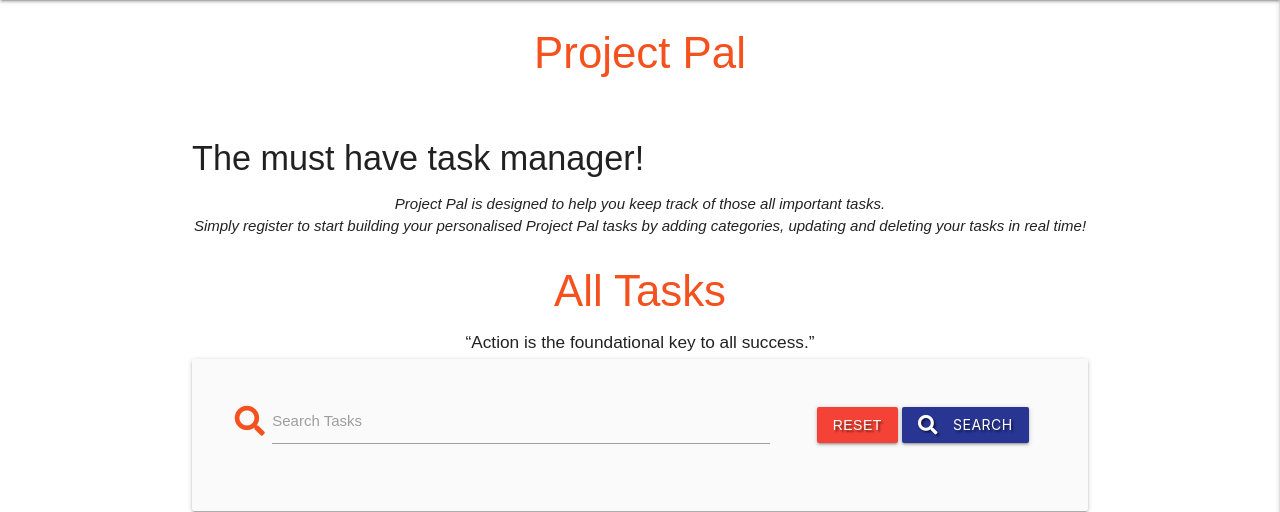
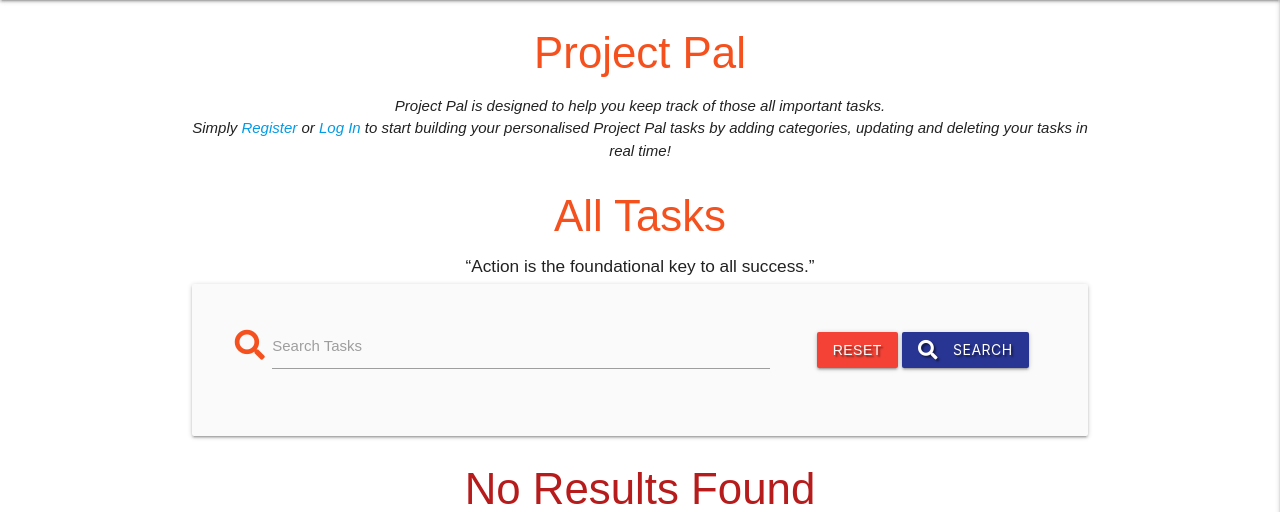
Before and after one commit to Code-Institute-Submissions/vanessacleary-project_pal_MS3_JulyResub, a Flask app: page / in a window 1280 px wide. Shown: the part 64-576 px from the top of the page. Run offline with Flask 2, Linux system fonts and the light colour scheme; data that the repository does not hold is empty; some libraries are stand-ins or nearby versions.

Commit message:
Updating homepage

```diff
--- a/templates/tasks.html
+++ b/templates/tasks.html
@@ -1,17 +1,18 @@
 {% extends "base.html" %}
 {% block content %}
 
+<div>
 <h3 class="deep-orange-text text-darken-1 center-align"> Project Pal</h3>
-<br>
-<h4>The must have task manager!</h4>
+
 
 <p class="center-align">
     <i>
         Project Pal is designed to help you keep track of those all important tasks.<br>
-        Simply register to start building your personalised Project Pal tasks by adding categories, updating and
+        Simply <a href="{{ url_for('register') }}">Register</a> or <a href="{{ url_for('login') }}">Log In</a> to start building your personalised Project Pal tasks by adding categories, updating and
         deleting your tasks in real time!
     </i>
 </p>
+</div>
 
 <h3 class="deep-orange-text text-darken-1 center-align">All Tasks</h3>
 <h6 class="center-align">“Action is the foundational key to all success.”</h6>
```
